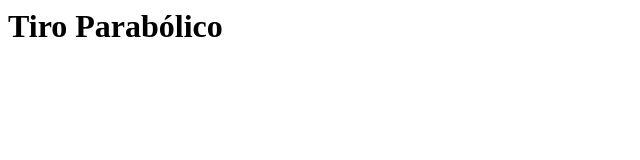
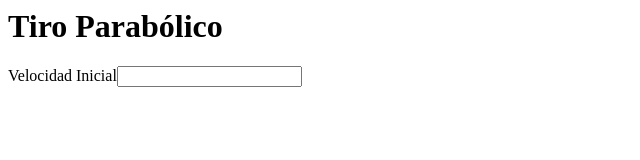
Before and after one commit to jlbandujarbosco/PARABOLICO1, a plain HTML site: page index.html in a window 1280 px wide. Shown: the whole page, without its empty margins (0-640 px from the left). Drawn offline with Linux system fonts and the light colour scheme.

Commit message:
añado vi

```diff
--- a/index.html
+++ b/index.html
@@ -4,5 +4,6 @@
 </head>
 <body>
   <h1>Tiro Parabólico</h1>
+  <label for="">Velocidad Inicial<input type="number" name="vi"></label>
 </body>
 </html>
```
